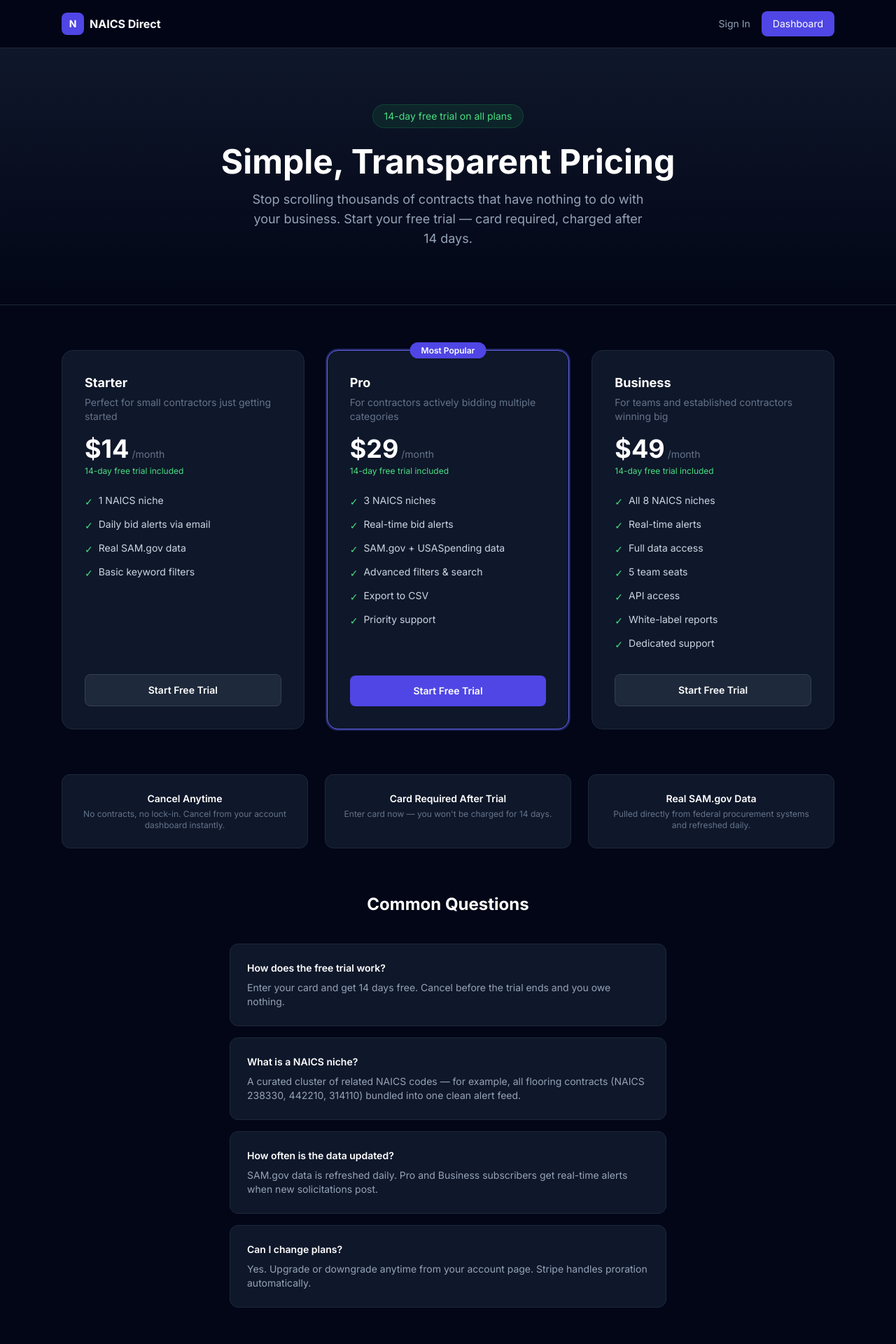
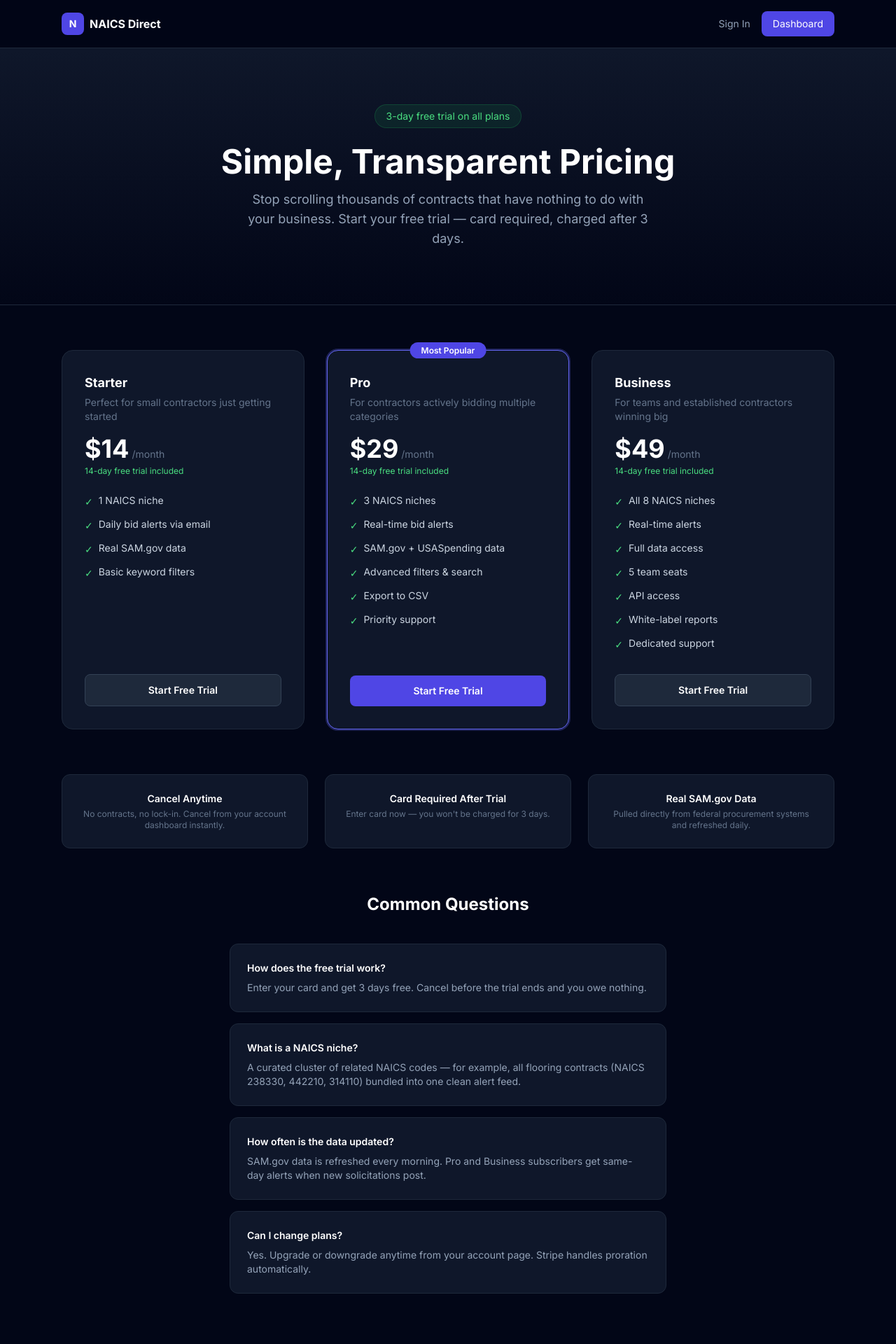
Before and after one commit to runjohnray2-lgtm/naicsdirect, a Next.js app: page /pricing in a window 1280 px wide. Shown: the top 1920 px of the page at 70% size. Built offline with nearby package versions, Linux system fonts and the light colour scheme; no server answers.

Commit message:
feat: update pricing copy to reflect 3-day trial

```diff
--- a/app/pricing/page.tsx
+++ b/app/pricing/page.tsx
@@ -6,7 +6,7 @@ import PricingCard from "@/components/pricing-card"
 export const metadata = {
   title: "Pricing — NAICS Direct",
   description:
-    "Start with a 14-day free trial. Real SAM.gov data filtered to your exact NAICS code.",
+    "Start with a 3-day free trial. Real SAM.gov data filtered to your exact NAICS code.",
 }
 
 export default async function PricingPage({
@@ -64,7 +64,7 @@ export default async function PricingPage({
             </div>
           )}
           <div className="inline-flex items-center gap-2 bg-green-500/10 border border-green-500/20 rounded-full px-4 py-1.5 text-sm text-green-400 mb-6">
-            14-day free trial on all plans
+            3-day free trial on all plans
           </div>
           <h1 className="text-4xl sm:text-5xl font-bold text-white mb-4">
             Simple, Transparent Pricing
@@ -72,7 +72,7 @@ export default async function PricingPage({
           <p className="text-lg text-slate-400 max-w-xl mx-auto">
             Stop scrolling thousands of contracts that have nothing to do with
             your business. Start your free trial — card required, charged after
-            14 days.
+            3 days.
           </p>
         </div>
       </div>
@@ -100,7 +100,7 @@ export default async function PricingPage({
             {
               icon: "card",
               title: "Card Required After Trial",
-              desc: "Enter card now — you won't be charged for 14 days.",
+              desc: "Enter card now — you won't be charged for 3 days.",
             },
             {
               icon: "data",
@@ -128,7 +128,7 @@ export default async function PricingPage({
           {[
             {
               q: "How does the free trial work?",
-              a: "Enter your card and get 14 days free. Cancel before the trial ends and you owe nothing.",
+              a: "Enter your card and get 3 days free. Cancel before the trial ends and you owe nothing.",
             },
             {
               q: "What is a NAICS niche?",
@@ -136,7 +136,7 @@ export default async function PricingPage({
             },
             {
               q: "How often is the data updated?",
-              a: "SAM.gov data is refreshed daily. Pro and Business subscribers get real-time alerts when new solicitations post.",
+              a: "SAM.gov data is refreshed every morning. Pro and Business subscribers get same-day alerts when new solicitations post.",
             },
             {
               q: "Can I change plans?",
```
